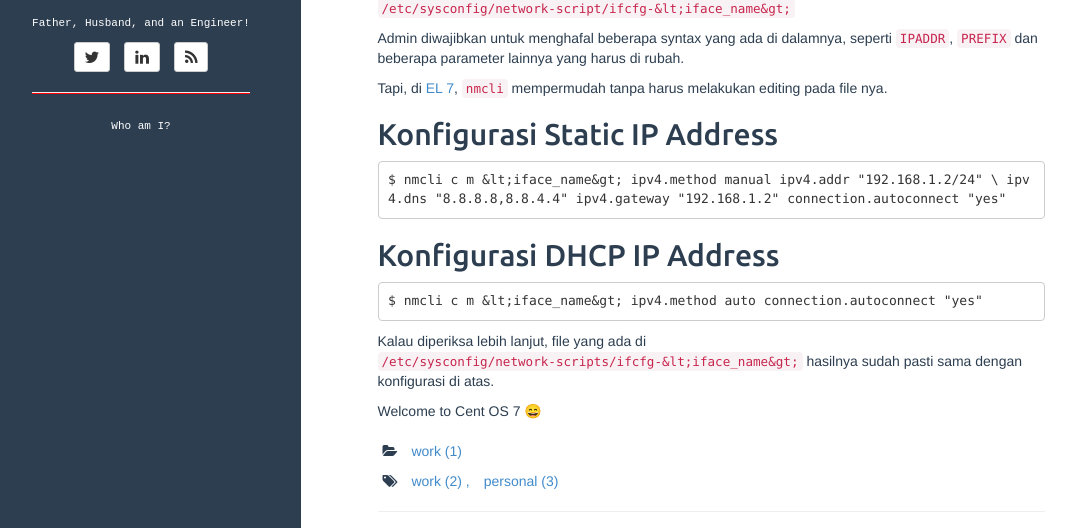
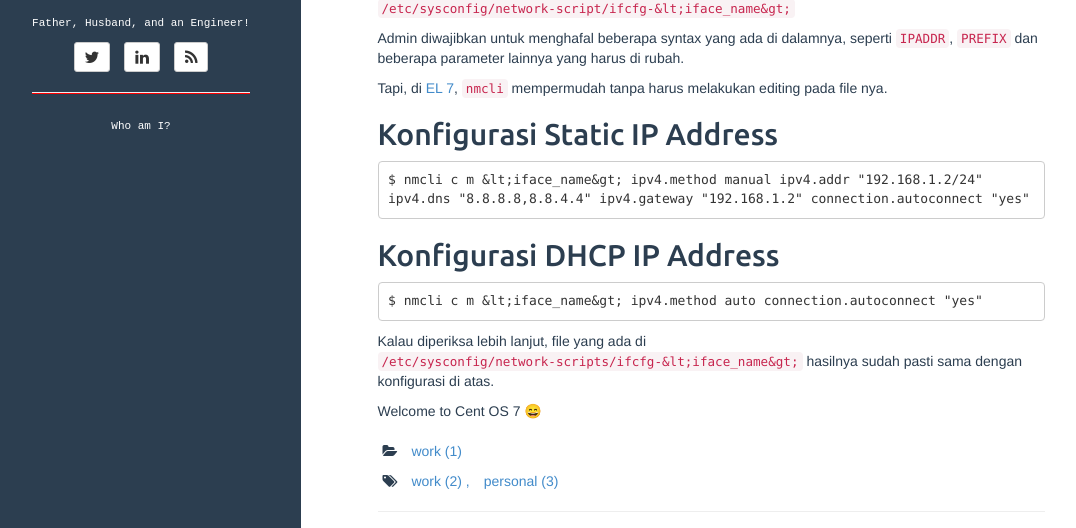
Before and after one commit to draskolnikova/draskolnikova.github.io, a Jekyll site: the page built from _posts/2015-11-20-centos-7-working-with-nmcli.md, in a window 1280 px wide and 900 px high, cut to the strip 282-810 px from the top of the window. Shown: the whole strip, without its empty margins (19-1095 px from the left). Built offline with Jekyll 4.4.1, drawn with Linux system fonts in a browser that asks for light colours; emoji names are drawn with the system emoji font.

Commit message:
Fixing width

````diff
--- a/_posts/2015-11-20-centos-7-working-with-nmcli.md
+++ b/_posts/2015-11-20-centos-7-working-with-nmcli.md
@@ -18,7 +18,8 @@ Tapi, di [EL 7](https://access.redhat.com/documentation/en-US/Red_Hat_Enterprise
 ## Konfigurasi Static IP Address
 
 ```
-$ nmcli c m &lt;iface_name&gt; ipv4.method manual ipv4.addr "192.168.1.2/24" \ ipv4.dns "8.8.8.8,8.8.4.4" ipv4.gateway "192.168.1.2" connection.autoconnect "yes"
+$ nmcli c m &lt;iface_name&gt; ipv4.method manual ipv4.addr "192.168.1.2/24"
+ipv4.dns "8.8.8.8,8.8.4.4" ipv4.gateway "192.168.1.2" connection.autoconnect "yes"
 ```
 
 ## Konfigurasi DHCP IP Address
````
